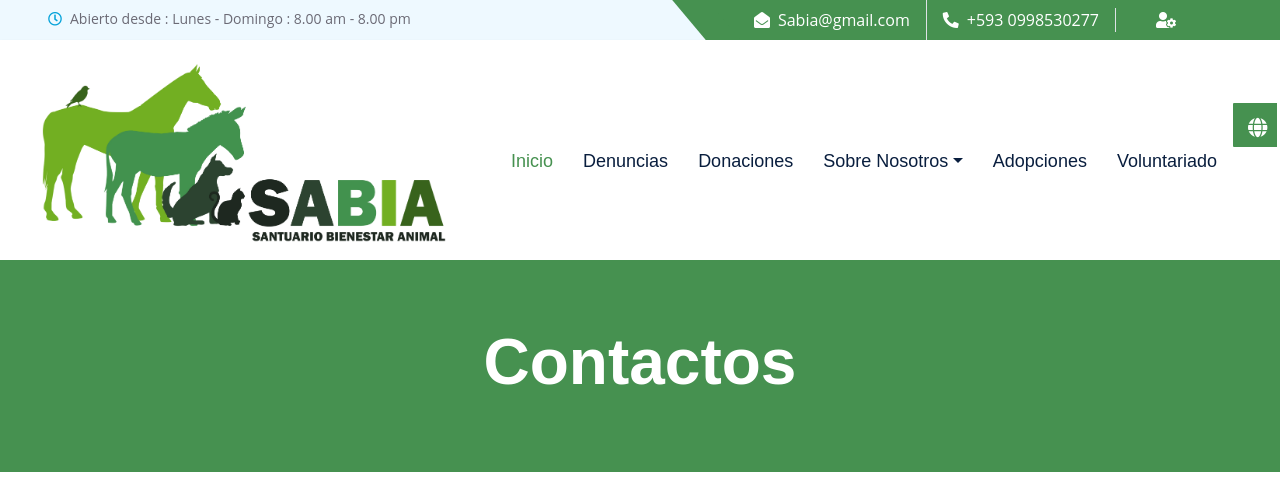
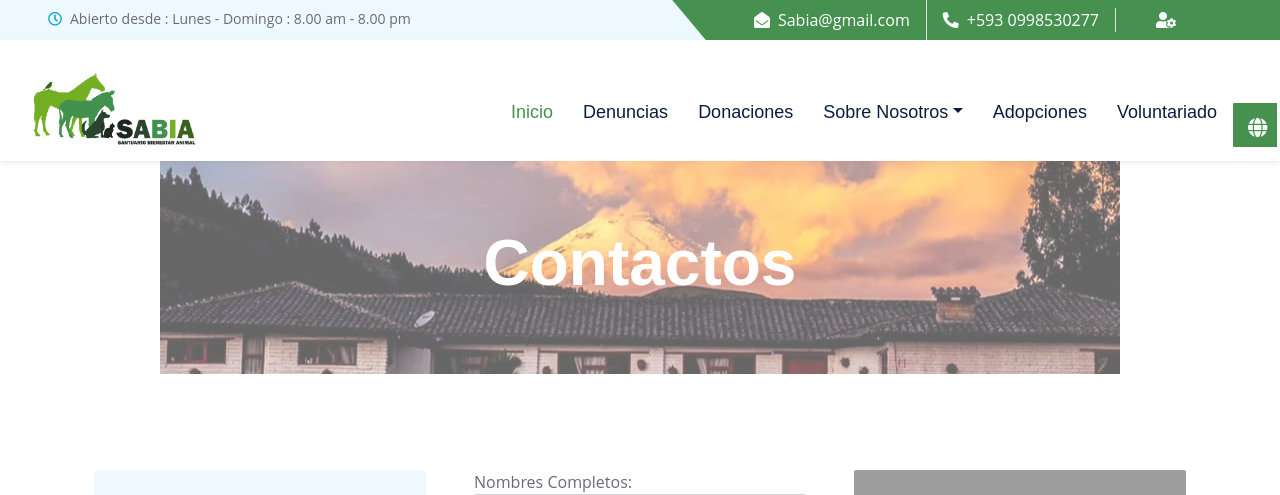
Before and after one commit to CristianJaxc/FINALTESIS, a Django app: page /contacto_registrar in a window 1280 px wide; the page is wider, and only the part inside the window is pictured. Shown: the top 495 px of that part. Run offline with Django 3.2, Linux system fonts and the light colour scheme; parts of the project's set-up code (start-up, migrations or seed data) failed here and were passed over; some libraries are stand-ins or nearby versions; grey boxes are pictures that could not be loaded.

Commit message:
COMMIT SUBIDA 05072022

```diff
--- a/sabia/sabia/urls.py
+++ b/sabia/sabia/urls.py
@@ -15,8 +15,8 @@ Including another URLconf
 """
 from django.contrib import admin
 from django.urls import path,include
-
-
+from django.conf.urls.static import static
+from django.conf import settings
 from django.utils.translation import gettext_lazy as _
 
 from django.conf.urls.i18n import i18n_patterns
@@ -34,3 +34,5 @@ urlpatterns = [
     path('',include('pwa.urls')),
 
 ]
+if settings.DEBUG:
+    urlpatterns += static(settings.MEDIA_URL, document_root=settings.MEDIA_ROOT)
--- a/sabia/static/css/base.css
+++ b/sabia/static/css/base.css
@@ -718,7 +718,7 @@ width: 100vh;
 /* DENUNCIAS */
 
 #denu{
-	background-image: url(/static/denun.png);
+	background-image: url(/static/img/denun.png);
 
   background-position: center;
   background-size:contain;
--- a/sabia/static/css/dash1.css
+++ b/sabia/static/css/dash1.css
@@ -2,6 +2,32 @@
 .color{
     background-color:#43914E;
 }
+.colorFondo{
+
+background-image: url('/static/img/Fondo_Perro.webp');
+background-position: center; /* Center the image */
+ background-repeat: no-repeat; /* Do not repeat the image */
+background-size: cover;
+   opacity: 0.6;
+}
+.colorFondo1{
+
+background-image: url('/static/img/Fondo_casaSabia.webp');
+background-position: center; /* Center the image */
+ background-repeat: no-repeat; /* Do not repeat the image */
+background-siz
+e: cover;
+   opacity: 0.6;
+}
+.colorFondo2{
+
+background-image: url('/static/img/Fondo_voluntariado.webp');
+background-position: center; /* Center the image */
+ background-repeat: no-repeat; /* Do not repeat the image */
+background-size: cover;
+   opacity: 0.6;
+}
 .color1{
-    background-color: rgb(255, 255, 255);
+ background-color:#43914E;
+
 }
--- a/sabia/templates/administracion/usuarios/quienesSomos.html
+++ b/sabia/templates/administracion/usuarios/quienesSomos.html
@@ -5,7 +5,7 @@
 
 <body>
  <!-- Hero Start -->
- <div class="container-fluid color1 py-5  mb-5">
+ <div class="container-fluid colorFondo1 py-5  mb-5">
     <div class="row py-3" >
         <div class="col-12 text-center">
             <h1 class="display-3 text-white animated zoomIn">Quienes Somos</h1>
--- a/sabia/templates/adopciones/pagina_adopciones.html
+++ b/sabia/templates/adopciones/pagina_adopciones.html
@@ -53,7 +53,7 @@
 </body> -->
 
    <!-- Hero Start -->
-   <div class="container-fluid color1 py-5  mb-5">
+   <div class="container-fluid colorFondo2 py-5  mb-5">
     <div class="row py-3" >
         <div class="col-12 text-center">
             <h1 class="display-3 text-white animated zoomIn">Adopciones </h1>
--- a/sabia/templates/base/base.html
+++ b/sabia/templates/base/base.html
@@ -55,6 +55,7 @@
     <!-- Estilos del Template -->
     <link href="{% static 'css/style1.css' %}" rel="stylesheet">
     <link href="{% static 'css/lenguaje1.css' %}" rel="stylesheet">
+<link rel="stylesheet" href="{% static 'css/dash1.css' %}">
 
  <!-- Libraries Stylesheet -->
     <link href="{% static 'lib/owlcarousel/assets/owl.carousel.min.css' %}" rel="stylesheet">
@@ -165,7 +166,7 @@
     </button> -->
     <div class="collapse navbar-collapse" id="navbarCollapse">
       <a href="{% url 'home' %}" class="navbar-brand p-0">
-        <img src="{% static 'img/logosabia.webp' %}" style="width: 100%; margin-left: -20px;" alt="logo">
+        <img src="{% static 'img/logosabia.webp' %}" style="width: 40%; margin-left: -20px;" alt="logo">
 
       </a>
         <div class="navbar-nav ms-auto py-0">
--- a/sabia/templates/contactos/contactos_pagina.html
+++ b/sabia/templates/contactos/contactos_pagina.html
@@ -5,7 +5,7 @@
 
 <body>
  <!-- Hero Start -->
- <div class="container-fluid color1 py-5  mb-5">
+ <div class="container-fluid colorFondo1 py-5  mb-5">
     <div class="row py-3" >
         <div class="col-12 text-center">
             <h1 class="display-3 text-white animated zoomIn">Contactos</h1>
--- a/sabia/templates/denuncias/pagina_denuncias.html
+++ b/sabia/templates/denuncias/pagina_denuncias.html
@@ -9,13 +9,15 @@
 
 <link rel="stylesheet" href="{% static 'css/denun1.css' %}">
 
+
 <body>
 
  <!-- Hero Start -->
- <div class="container-fluid color1 py-5  mb-5">
+ <div class="container-fluid colorFondo py-5  mb-5">
     <div class="row py-3" >
         <div class="col-12 text-center">
             <h1 class="display-3 text-white animated zoomIn">Denuncias</h1>
+
             <!-- <a href="" class="h4 text-white">Accion </a>
             <i class="far fa-circle text-white px-2"></i>
             <a href="" class="h4 text-white">Latacunga</a> -->
--- a/sabia/templates/donaciones/pagina_donaciones.html
+++ b/sabia/templates/donaciones/pagina_donaciones.html
@@ -7,7 +7,7 @@
 
 <body>
    <!-- Hero Start -->
- <div class="container-fluid color1 py-5  mb-5">
+ <div class="container-fluid colorFondo py-5  mb-5">
     <div class="row py-3" >
         <div class="col-12 text-center">
             <h1 class="display-3 text-white animated zoomIn">Donaciones</h1>
```
Also changed, not shown: sabia/sabia/settings.py (+13 -6 lines), sabia/templates/blogs/pagina_blogs.html (+7 -7 lines).
